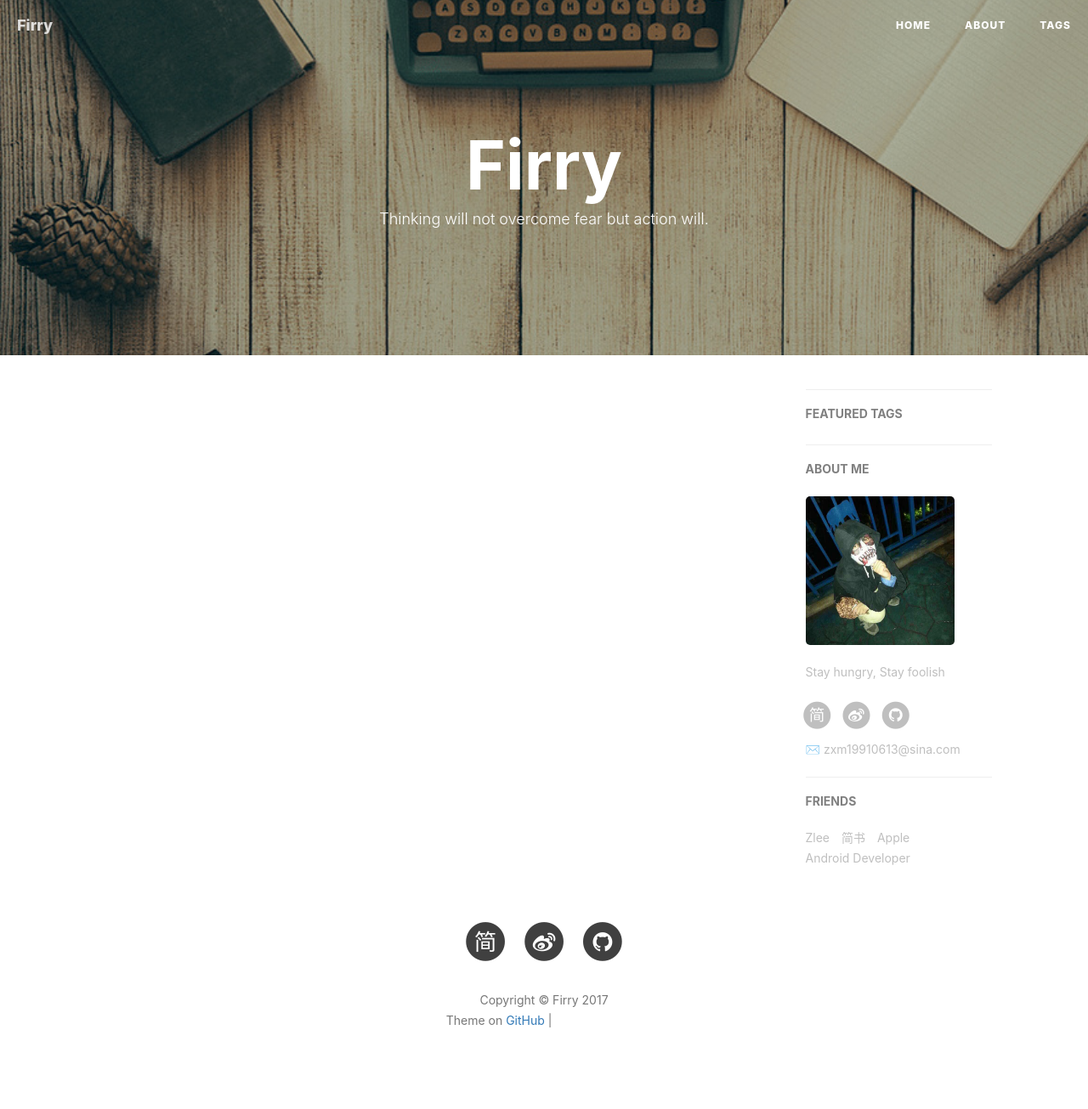
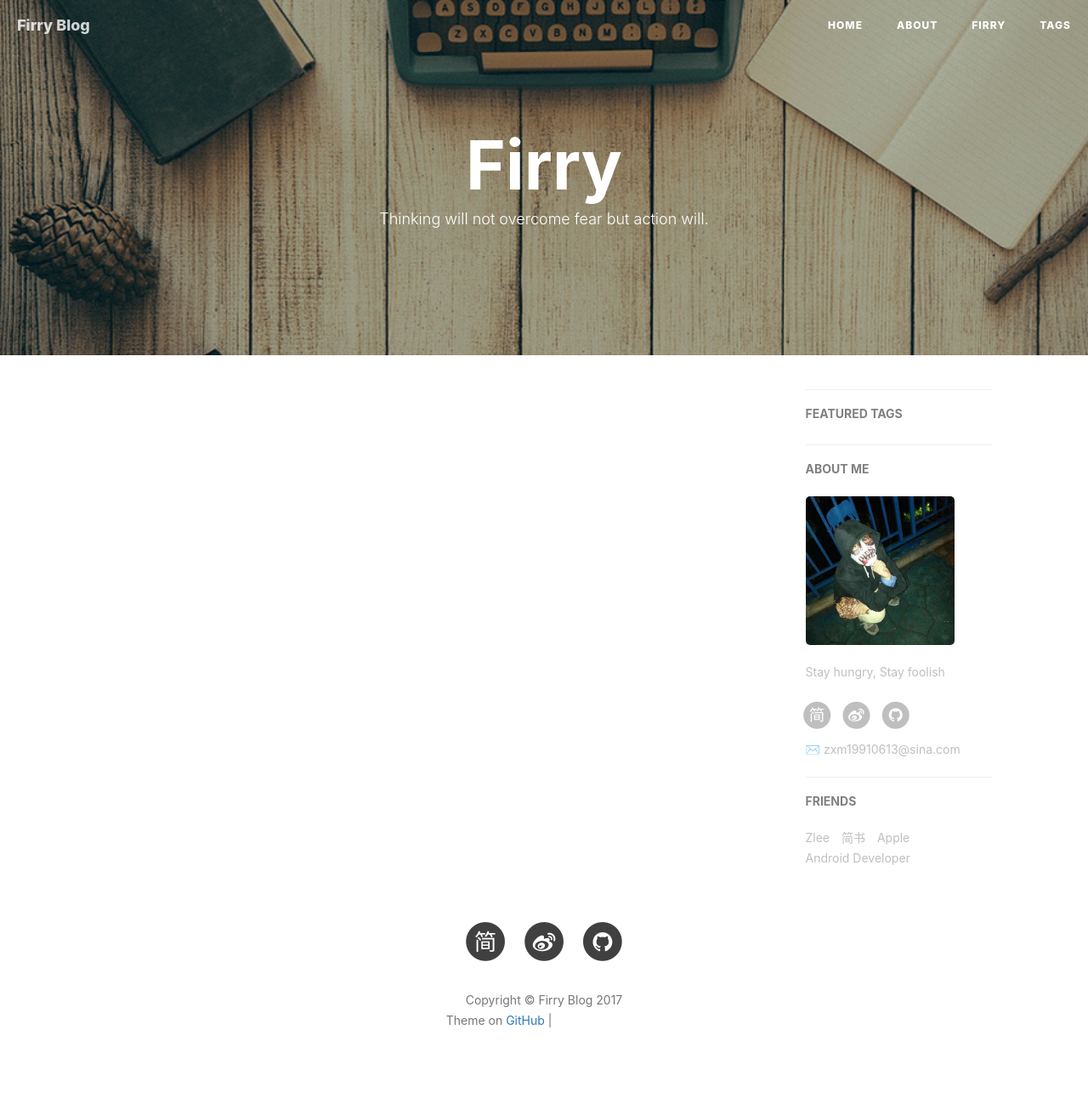
Before and after one commit to Firry1991/Firry1991.github.io, a Jekyll site: the page built from index.html, in a window 1280 px wide. Shown: the whole page at 85% size. Built offline with Jekyll 4.4.1, drawn with Linux system fonts in a browser that asks for light colours; nearby versions of some CDN libraries; the list of posts is cut into pages by our own code; comment, search, counter and statistics services are not loaded; grey boxes are pictures that could not be loaded.

Commit message:
change title

```diff
--- a/_config.yml
+++ b/_config.yml
@@ -1,5 +1,5 @@
 # Site settings
-title: Firry
+title: Firry Blog
 SEOTitle: 张夏萌的博客 | By Firry
 header-img: img/post-bg-desk.jpg
 email: zxm19910613@sina.com
--- a/index.html
+++ b/index.html
@@ -1,5 +1,6 @@
 ---
 layout: page
+title: "Firry"
 description: "Thinking will not overcome fear but action will."
 ---
 
```
